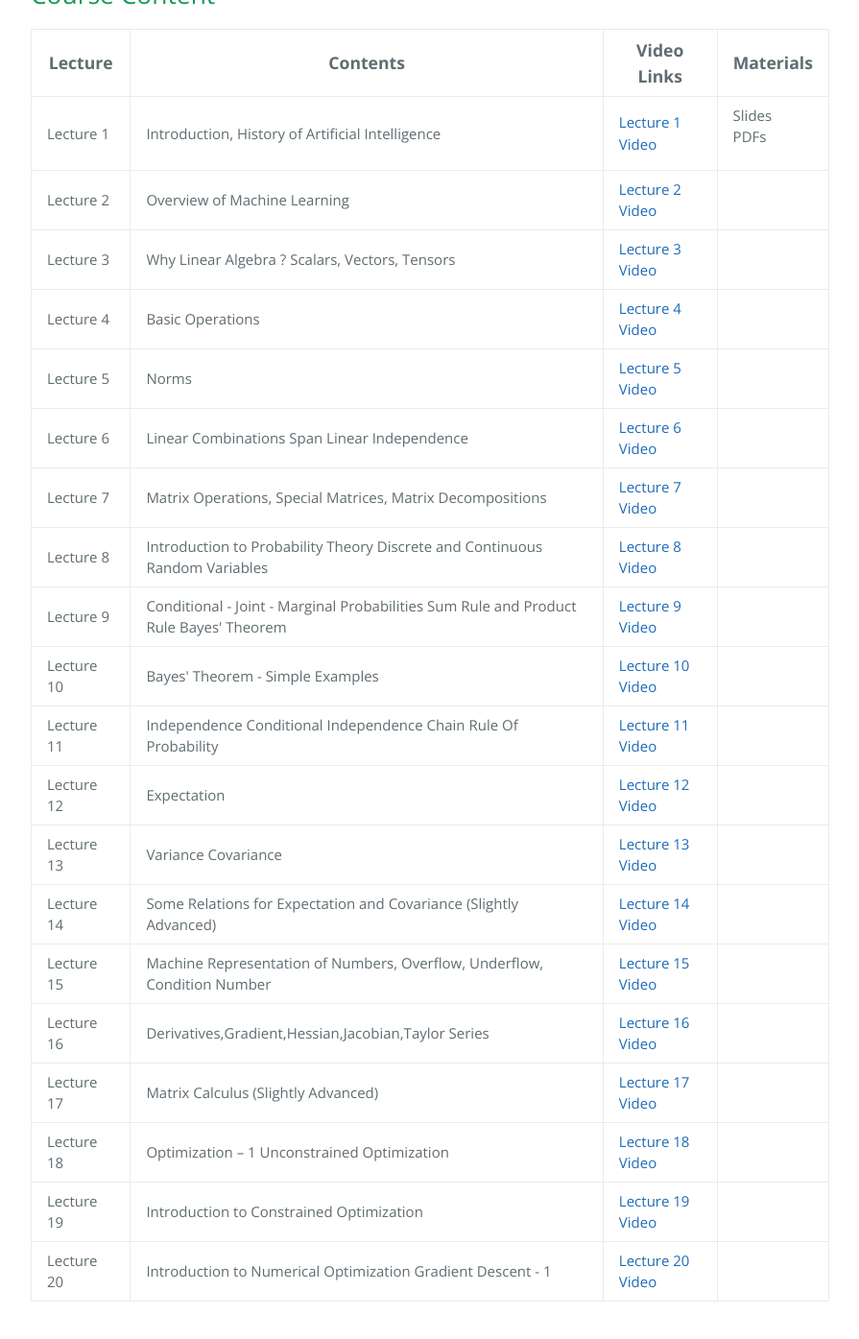
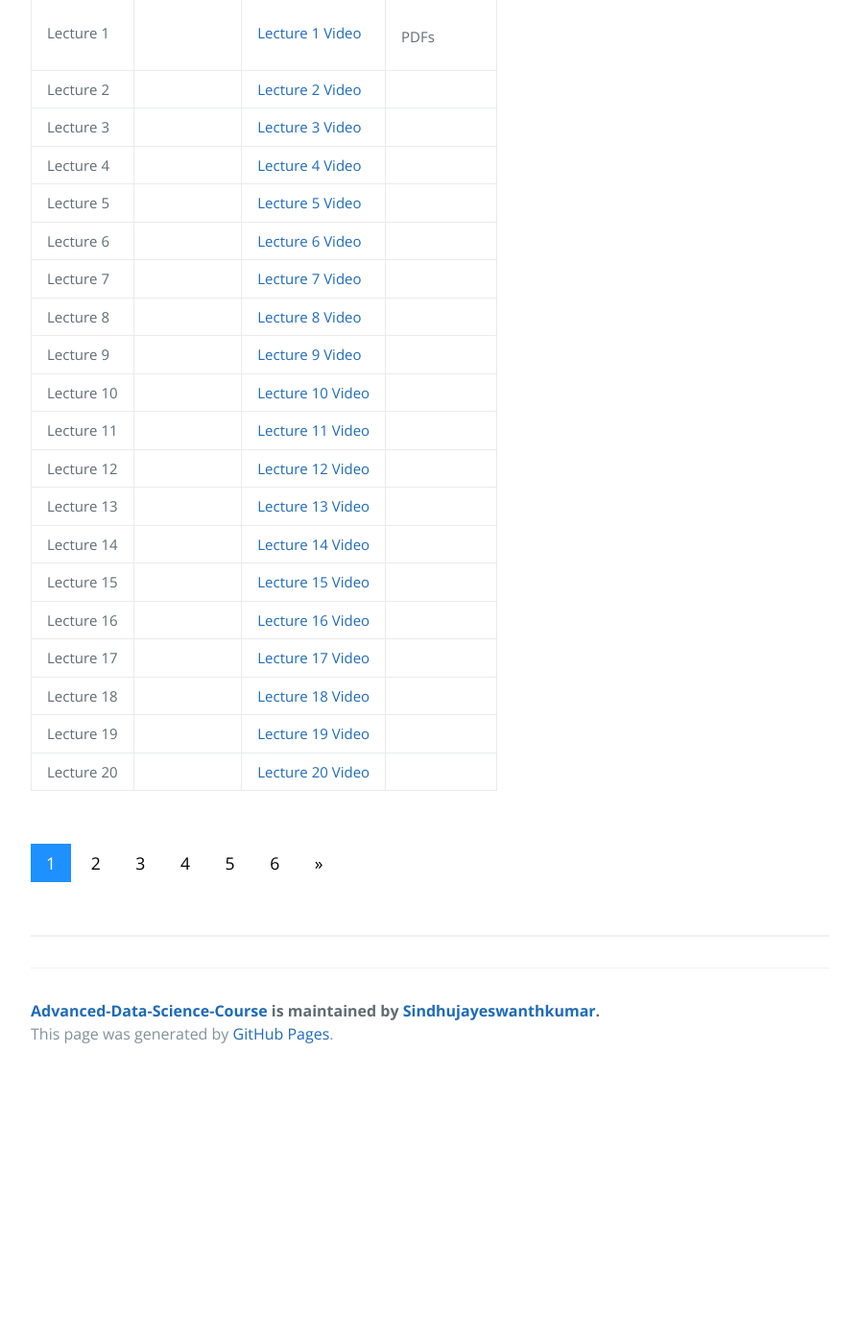
Before and after one commit to Sindhujayeswanthkumar/Advanced-Data-Science-Course, a Jekyll site: the page built from course_page.md, in a window 1280 px wide and 1400 px high, scrolled down 518 px. Shown: the top 1395 px of the window at 96% size, without its empty margins (192-1087 px from the left). Built offline with Jekyll 4.4.1, drawn with Linux system fonts in a browser that asks for light colours; after the commit the page ends 1639 px from its top, so only the background shows below that; some of the changed text lies outside the part shown.

Commit message:
Update course_page.md

```diff
--- a/course_page.md
+++ b/course_page.md
@@ -1,7 +1,7 @@
 ---
 layout: default
-title: Machine Learning for Engineering and Science Applications
-description: Check Video link and Course contents here.
+title: Advanced Data Science Course
+description: Check the Video link and Course contents here.
 ---
 
 ## Course Content
@@ -34,123 +34,123 @@ description: Check Video link and Course contents here.
 <tbody>
 <tr>
 <td style="font-size: 15px;">Lecture 1</td>
-<td style="font-size: 15px;">Introduction, History of Artificial Intelligence</td>
-  <td style="font-size: 15px;"><a href="https://youtu.be/w1v-uQthcXs">Lecture 1 Video</a></td>
-<td style="font-size: 15px;"><p>Slides<br>
+<td style="font-size: 15px;"></td>
+  <td style="font-size: 15px;"><a href="">Lecture 1 Video</a></td>
+<td style="font-size: 15px;"><p><br>
   PDFs</p></td>
 </tr>
   <tr>
   <td style="font-size: 15px;">Lecture 2</td>
-<td style="font-size: 15px;">Overview of Machine Learning</td>
-  <td style="font-size: 15px;"><a href="https://youtu.be/whSKA8aO6xQ">Lecture 2 Video</a></td>
+<td style="font-size: 15px;"></td>
+  <td style="font-size: 15px;"><a href="">Lecture 2 Video</a></td>
 <td></td>
 </tr>
   <tr>
 <td style="font-size: 15px;">Lecture 3</td>
-<td style="font-size: 15px;">Why Linear Algebra ? Scalars, Vectors, Tensors</td>
-  <td style="font-size: 15px;"><a href="https://youtu.be/NDq_VaZ3iSQ">Lecture 3 Video</a></td>
+<td style="font-size: 15px;"></td>
+  <td style="font-size: 15px;"><a href="">Lecture 3 Video</a></td>
 <td></td>
 </tr>
    <tr>
 <td style="font-size: 15px;" >Lecture 4</td>
-<td style="font-size: 15px;">Basic Operations</td>
-  <td style="font-size: 15px;"><a href="https://youtu.be/zoAFy_6-k1M">Lecture 4 Video</a></td>
+<td style="font-size: 15px;"></td>
+  <td style="font-size: 15px;"><a href="">Lecture 4 Video</a></td>
 <td></td>
 </tr>
    <tr>
 <td style="font-size: 15px;">Lecture 5</td>
-<td style="font-size: 15px;">Norms</td>
-  <td style="font-size: 15px;"><a href="https://youtu.be/af3wvva1dus">Lecture 5 Video</a></td>
+<td style="font-size: 15px;"></td>
+  <td style="font-size: 15px;"><a href="">Lecture 5 Video</a></td>
 <td></td>
 </tr>
    <tr>
 <td style="font-size: 15px;">Lecture 6</td>
-<td style="font-size: 15px;">Linear Combinations Span Linear Independence</td>
-  <td style="font-size: 15px;"><a href="https://youtu.be/I4zAY8NiI_o">Lecture 6 Video</a></td>
+<td style="font-size: 15px;"></td>
+  <td style="font-size: 15px;"><a href="">Lecture 6 Video</a></td>
 <td></td>
 </tr>
    <tr>
 <td style="font-size: 15px;">Lecture 7</td>
-<td style="font-size: 15px;">Matrix Operations, Special Matrices, Matrix Decompositions</td>
-  <td style="font-size: 15px;"><a href="https://youtu.be/p_ADPkATAGA">Lecture 7 Video</a></td>
+<td style="font-size: 15px;"></td>
+  <td style="font-size: 15px;"><a href="">Lecture 7 Video</a></td>
 <td></td>
 </tr>
    <tr>
 <td style="font-size: 15px;">Lecture 8</td>
-<td style="font-size: 15px;">Introduction to Probability Theory Discrete and Continuous Random Variables</td>
-  <td style="font-size: 15px;"><a href="https://youtu.be/cp7_ZF2kNi4">Lecture 8 Video</a></td>
+<td style="font-size: 15px;"></td>
+  <td style="font-size: 15px;"><a href="">Lecture 8 Video</a></td>
 <td></td>
 </tr>
   <tr>
 <td style="font-size: 15px;">Lecture 9</td>
-<td style="font-size: 15px;">Conditional - Joint - Marginal Probabilities Sum Rule and Product Rule Bayes' Theorem</td>
-  <td style="font-size: 15px;"><a href="https://youtu.be/wHRUtNmPjyE">Lecture 9 Video</a></td>
+<td style="font-size: 15px;"></td>
+  <td style="font-size: 15px;"><a href="">Lecture 9 Video</a></td>
 <td></td>
 </tr>
   <tr>
 <td style="font-size: 15px;">Lecture 10</td>
-<td style="font-size: 15px;">Bayes' Theorem - Simple Examples</td>
-  <td style="font-size: 15px;"><a href="https://youtu.be/dY5xhLgfV1A">Lecture 10 Video</a></td>
+<td style="font-size: 15px;"></td>
+  <td style="font-size: 15px;"><a href="">Lecture 10 Video</a></td>
 <td></td>
 </tr>
    <tr>
 <td style="font-size: 15px;">Lecture 11</td>
-<td style="font-size: 15px;">Independence Conditional Independence Chain Rule Of Probability</td>
-  <td style="font-size: 15px;"><a href="https://youtu.be/XtniA_N63z4">Lecture 11 Video</a></td>
+<td style="font-size: 15px;"></td>
+  <td style="font-size: 15px;"><a href="">Lecture 11 Video</a></td>
 <td></td>
 </tr>
    <tr>
 <td style="font-size: 15px;">Lecture 12</td>
-<td style="font-size: 15px;">Expectation</td>
-  <td style="font-size: 15px;"><a href="https://youtu.be/V4HH_Sc9EZk">Lecture 12 Video</a></td>
+<td style="font-size: 15px;"></td>
+  <td style="font-size: 15px;"><a href="">Lecture 12 Video</a></td>
 <td></td>
 </tr>
    <tr>
 <td style="font-size: 15px;">Lecture 13</td>
-<td style="font-size: 15px;">Variance Covariance</td>
-  <td style="font-size: 15px;"><a href="https://youtu.be/xiB6f1GdFUc">Lecture 13 Video</a></td>
+<td style="font-size: 15px;"></td>
+  <td style="font-size: 15px;"><a href="">Lecture 13 Video</a></td>
 <td></td>
 </tr>
    <tr>
 <td style="font-size: 15px;">Lecture 14</td>
-<td style="font-size: 15px;">Some Relations for Expectation and Covariance (Slightly Advanced)</td>
-  <td style="font-size: 15px;"><a href="https://youtu.be/BtJjkET4IoA">Lecture 14 Video</a></td>
+<td style="font-size: 15px;"></td>
+  <td style="font-size: 15px;"><a href="">Lecture 14 Video</a></td>
 <td></td>
 </tr>
    <tr>
 <td style="font-size: 15px;">Lecture 15</td>
-<td style="font-size: 15px;">Machine Representation of Numbers, Overflow, Underflow, Condition Number</td>
-  <td style="font-size: 15px;"><a href="https://youtu.be/xzah5O_93ZU">Lecture 15 Video</a></td>
+<td style="font-size: 15px;"></td>
+  <td style="font-size: 15px;"><a href="">Lecture 15 Video</a></td>
 <td></td>
 </tr>
    <tr>
 <td style="font-size: 15px;">Lecture 16</td>
-<td style="font-size: 15px;">Derivatives,Gradient,Hessian,Jacobian,Taylor Series</td>
-  <td style="font-size: 15px;"><a href="https://youtu.be/fqq_UR4zhfI">Lecture 16 Video</a></td>
+<td style="font-size: 15px;"></td>
+  <td style="font-size: 15px;"><a href="">Lecture 16 Video</a></td>
 <td></td>
 </tr>
    <tr>
 <td style="font-size: 15px;">Lecture 17</td>
-<td style="font-size: 15px;">Matrix Calculus (Slightly Advanced)</td>
-  <td style="font-size: 15px;"><a href="https://youtu.be/IgAr5kzza78">Lecture 17 Video</a></td>
+<td style="font-size: 15px;"></td>
+  <td style="font-size: 15px;"><a href="">Lecture 17 Video</a></td>
 <td></td>
 </tr>
    <tr>
 <td style="font-size: 15px;">Lecture 18</td>
-<td style="font-size: 15px;">Optimization – 1 Unconstrained Optimization</td>
-  <td style="font-size: 15px;"><a href="https://youtu.be/bDUDrfbZCCA">Lecture 18 Video</a></td>
+<td style="font-size: 15px;"></td>
+  <td style="font-size: 15px;"><a href="">Lecture 18 Video</a></td>
 <td></td>
 </tr>
    <tr>
 <td style="font-size: 15px;">Lecture 19</td>
-<td style="font-size: 15px;">Introduction to Constrained Optimization</td>
-  <td style="font-size: 15px;"><a href="https://youtu.be/Dn1vmANCvvs">Lecture 19 Video</a></td>
+<td style="font-size: 15px;"></td>
+  <td style="font-size: 15px;"><a href="">Lecture 19 Video</a></td>
 <td></td>
 </tr>
    <tr>
 <td style="font-size: 15px;">Lecture 20</td>
-<td style="font-size: 15px;">Introduction to Numerical Optimization Gradient Descent - 1</td>
-  <td style="font-size: 15px;"><a href="https://youtu.be/D4zMKh3krPc">Lecture 20 Video</a></td>
+<td style="font-size: 15px;"></td>
+  <td style="font-size: 15px;"><a href="">Lecture 20 Video</a></td>
 <td></td>
 </tr>
 </tbody>
```
